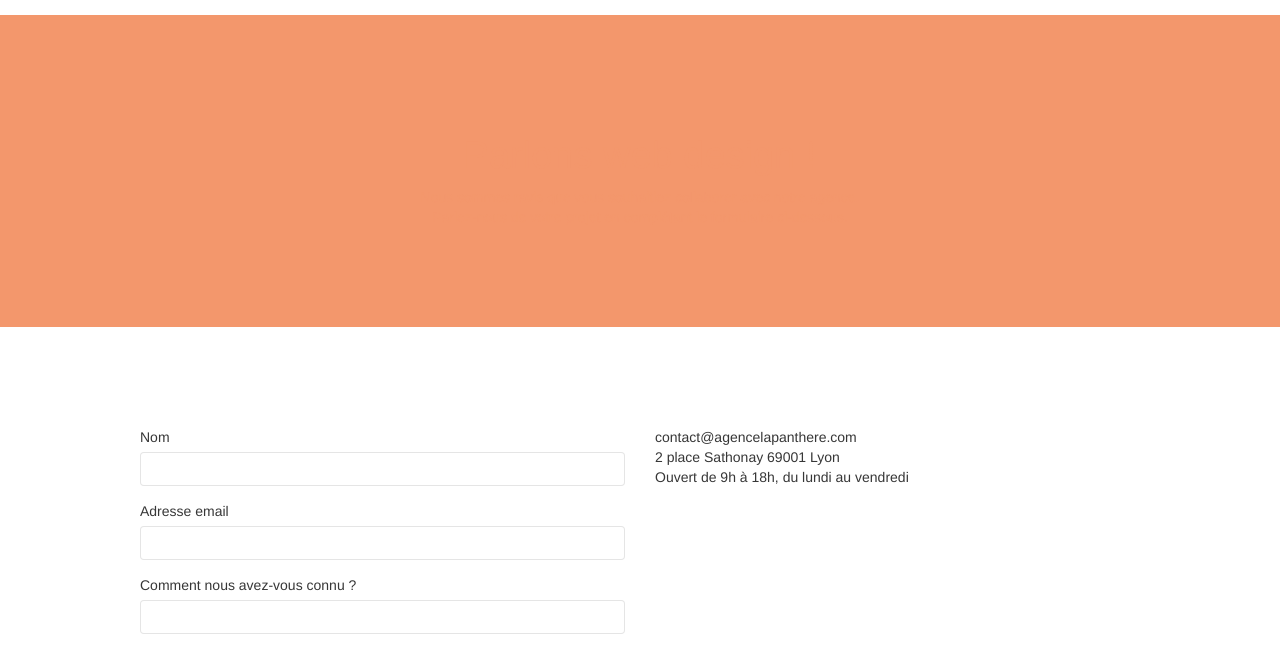
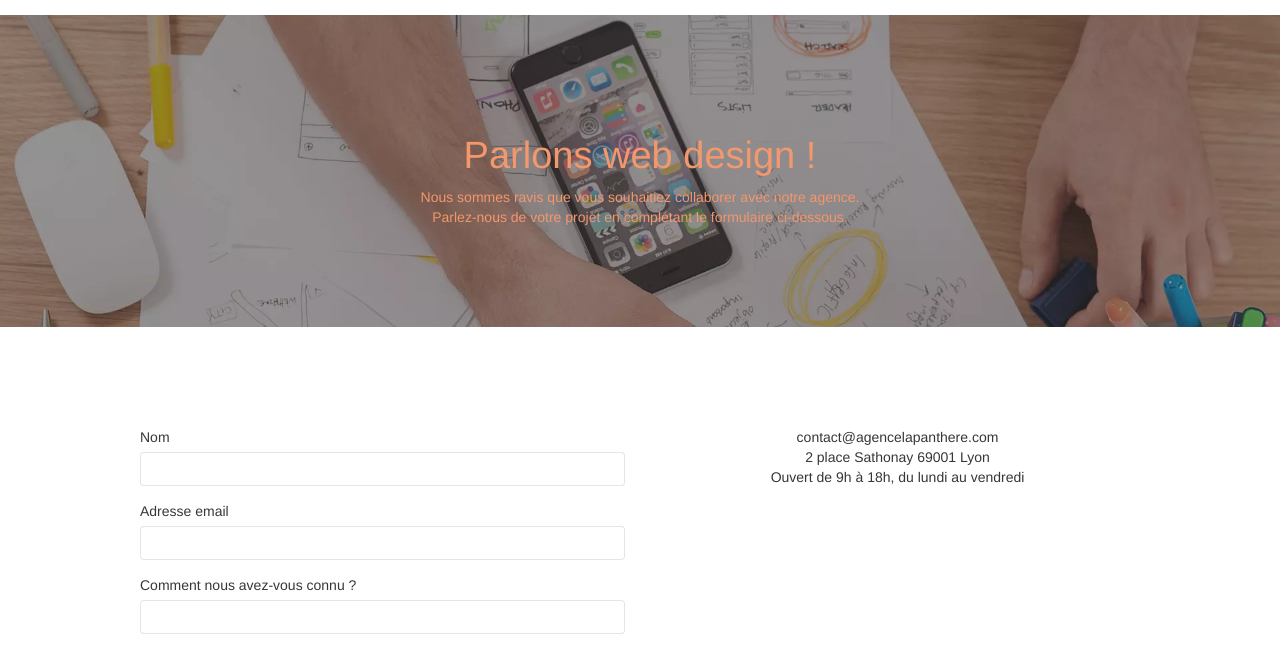
Before and after one commit to Eya-bhk/Projet-4-OC, a plain HTML site: page page2.html in a window 1280 px wide. Shown: the part 77-723 px from the top of the page. Drawn offline with nearby package versions, Linux system fonts and the light colour scheme; files that its build step writes are made by us from their sources; a script that the page names is missing.

Commit message:
bg image page2

```diff
--- a/style.css
+++ b/style.css
@@ -682,6 +682,7 @@ a {
 
 p {
     font-size: 14px;
+    text-align: center;
 }
 
 .tight-width-whitespace {
@@ -728,6 +729,7 @@ h3 {
 
 h1 {
     color: #333333 !important;
+    text-align: center;
 }
 
 h4 {
@@ -817,7 +819,7 @@ h4 {
 }
 
 .bg-dots-bg {
-    background-image: url("img/dots-bg.webp");
+    background-image: url("img/agence-la-panthere.webp");
 }
 
 /*.bg-lines-h2-bg {
```
